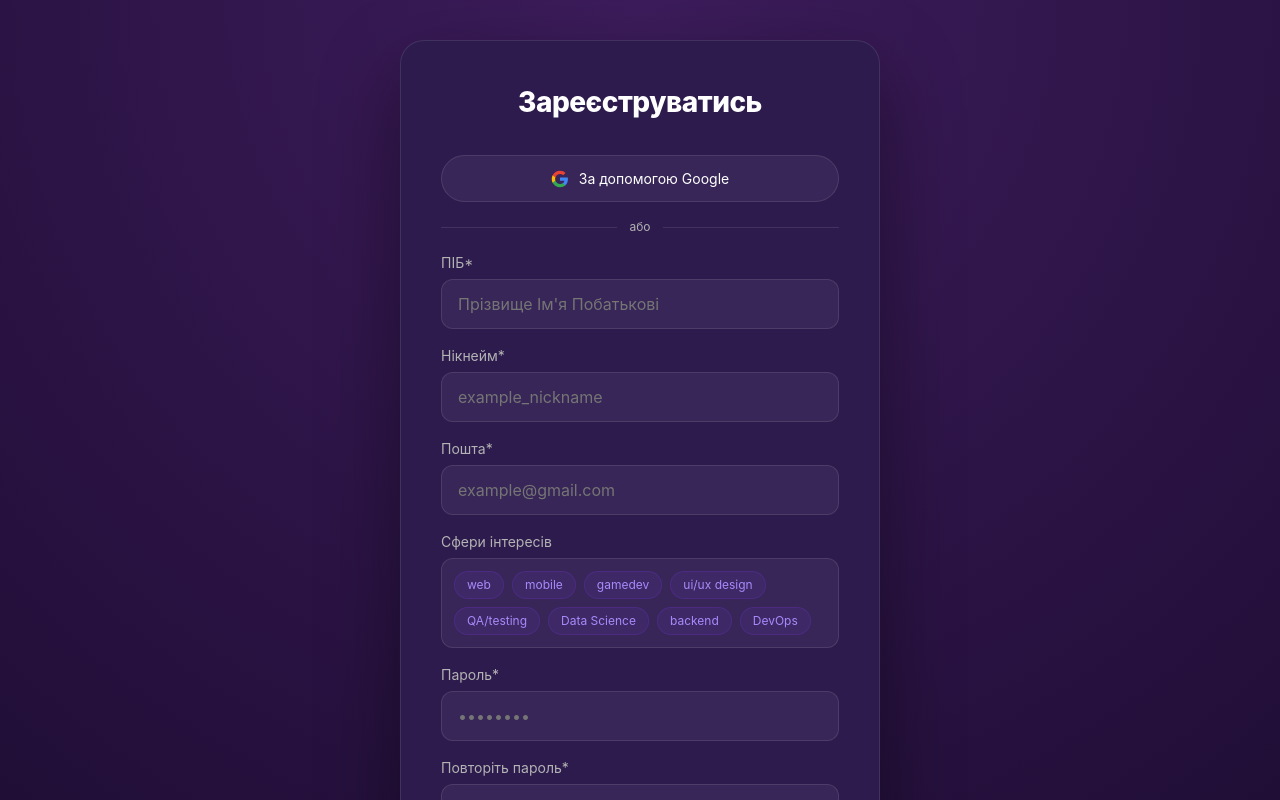
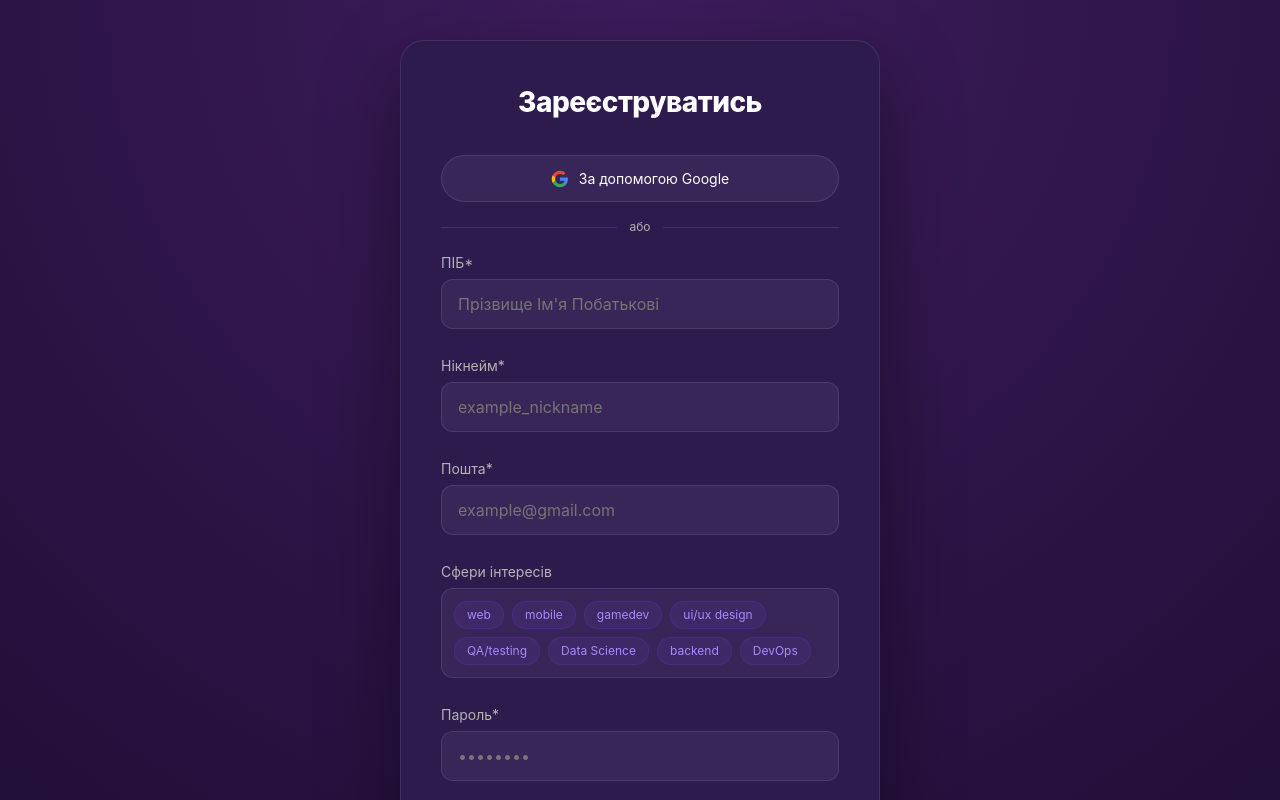
Before and after one commit to AndriyPastukh/the-space, a React (Vite) app in the folder frontend/: page /register in a window 1280 px wide. Shown: the top 800 px of the page. Built offline with nearby package versions, Linux system fonts and the light colour scheme.

Commit message:
Cosmetic changes fixes

```diff
--- a/frontend/src/pages/RegisterPage/RegisterPage.css
+++ b/frontend/src/pages/RegisterPage/RegisterPage.css
@@ -44,6 +44,19 @@
   display: flex;
   flex-direction: column;
   gap: 16px;
+}
+
+.form-group {
+  margin-bottom: 10px;
+}
+
+.form-group a {
+  text-decoration: none; /* Прибираємо підкреслення за замовчуванням */
+  transition: text-decoration 0.2s;
+}
+
+.form-group a:hover {
+  text-decoration: underline;
 }
 
 .form-input {
```
Also changed, not shown: frontend/src/pages/RegisterPage/RegisterPage.tsx (line endings or trailing spaces).
